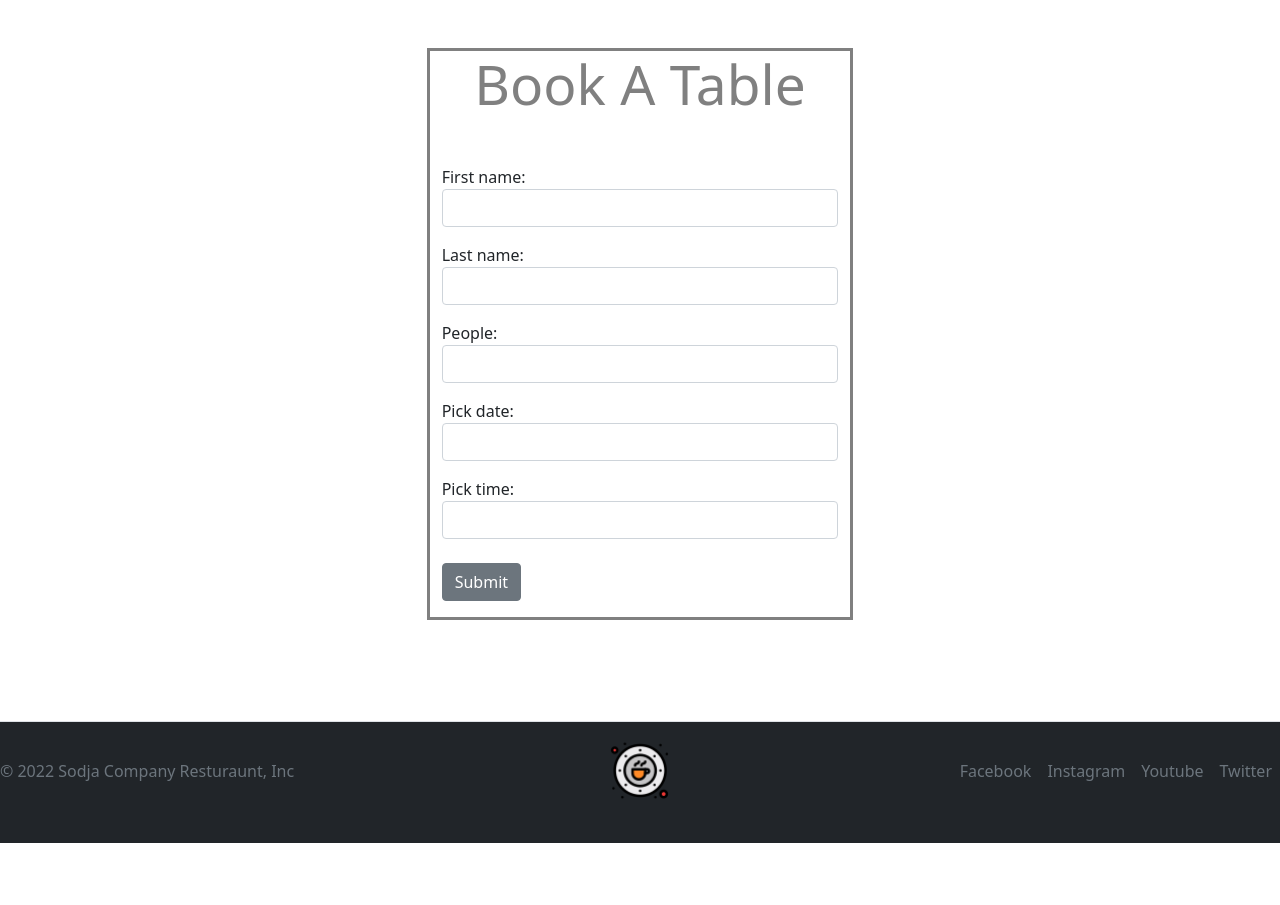
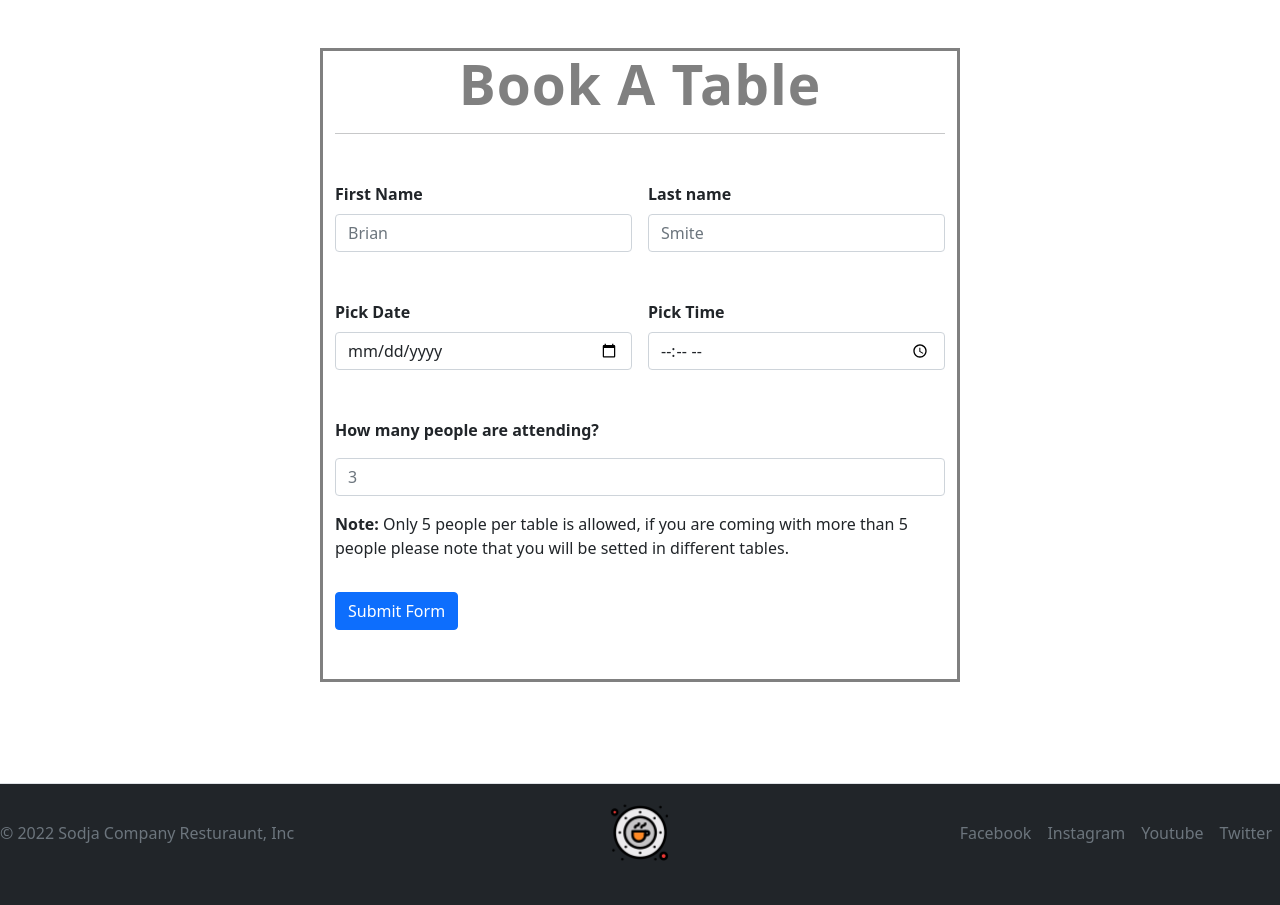
Before and after one commit to Arminas19/project4, a Django app: page /book-table.html in a window 1280 px wide. Shown: the part 66-971 px from the top of the page. Before the commit the page ends 909 px from the top, so only its background shows below. Run offline with Django 3.2, Linux system fonts and the light colour scheme; some libraries are stand-ins or nearby versions.

Commit message:
added style to my form

```diff
--- a/Schedule.txt
+++ b/Schedule.txt
@@ -29,3 +29,5 @@
 27/02/2022 - fix models.py and forms/views too.
 
 28/02/2022 - start styling my form in book-tables.html.
+
+01/03/2022 - create a success message when clicking submit.
--- a/bookings/forms.py
+++ b/bookings/forms.py
@@ -2,15 +2,27 @@ from django import forms
 from django.forms import ModelForm
 from .models import bookTable
 
+class DateInput(forms.DateInput):
+    input_type = 'pick_date'
 
 class BookTableForm(ModelForm):
     class Meta:
         model = bookTable
         fields = '__all__'
         widgets = {
-            'first_name': forms.TextInput(attrs={'class': 'form-control'}),
-            'last_name': forms.TextInput(attrs={'class': 'form-control'}),
-            'people': forms.NumberInput(attrs={'class': 'form-control'}),
-            'pick_date': forms.DateInput(attrs={'class': 'form-control'}),
-            'pick_time': forms.TimeInput(attrs={'class': 'form-control'}),
+            'first_name': forms.TextInput(attrs={'class': 'form-control', 'placeholder': 'Brian'}),
+            'last_name': forms.TextInput(attrs={'class': 'form-control', 'placeholder': 'Smite'}),
+            'people': forms.NumberInput(attrs={'class': 'form-control', 'placeholder': '3'}),
+           'pick_date': forms.DateInput(
+                format=('%d/%m/%Y'),
+                attrs={'class': 'form-control',
+                       'placeholder': 'Select a date',
+                       'type': 'date'
+                      }),
+            'pick_time': forms.TimeInput(
+                format=('%H:%M'),
+                attrs={'class': 'form-control',
+                'placeholder': 'Select a Time',
+                'type' : 'time'
+                }),
         }
--- a/templates/book-table.html
+++ b/templates/book-table.html
@@ -7,6 +7,15 @@
     <meta http-equiv="X-UA-Compatible" content="IE=edge">
     <meta name="viewport" content="width=device-width, initial-scale=1.0">
     <script src="https://kit.fontawesome.com/35936358ad.js" crossorigin="anonymous"></script>
+    <script src="https://cdn.jsdelivr.net/npm/bootstrap@5.1.3/dist/js/bootstrap.min.js"
+        integrity="sha384-QJHtvGhmr9XOIpI6YVutG+2QOK9T+ZnN4kzFN1RtK3zEFEIsxhlmWl5/YESvpZ13" crossorigin="anonymous">
+    </script>
+    <script src="https://cdnjs.cloudflare.com/ajax/libs/bootstrap-growl/1.0.0/jquery.bootstrap-growl.min.js"> </script>
+    <script src="https://code.jquery.com/jquery-3.6.0.js"
+        integrity="sha256-H+K7U5CnXl1h5ywQfKtSj8PCmoN9aaq30gDh27Xc0jk=" crossorigin="anonymous"></script>
+    <script src="https://cdn.jsdelivr.net/npm/bootstrap@5.1.3/dist/js/bootstrap.bundle.min.js"
+        integrity="sha384-ka7Sk0Gln4gmtz2MlQnikT1wXgYsOg+OMhuP+IlRH9sENBO0LRn5q+8nbTov4+1p" crossorigin="anonymous">
+    </script>
     <link href="https://cdn.jsdelivr.net/npm/bootstrap@5.1.3/dist/css/bootstrap.min.css" rel="stylesheet"
         integrity="sha384-1BmE4kWBq78iYhFldvKuhfTAU6auU8tT94WrHftjDbrCEXSU1oBoqyl2QvZ6jIW3" crossorigin="anonymous">
     <link rel="stylesheet" href="{% static 'css/style.css' %}">
@@ -17,7 +26,7 @@
 <body>
 
     <!-- This is my main nav bar  -->
-    <nav class="navbar navbar-expand-lg navbar-dark bg-dark sticky-top opacity-75">
+    <nav class="navbar navbar-expand-lg navbar-dark bg-dark opacity-75">
         <div class="container-fluid">
             <a class="navbar-brand mb-0 h1" href="#">Sodja Resturaunt
                 <img src="{% static 'assets/icon.png' %}" alt="" width="50" height="40">
@@ -29,7 +38,8 @@
             <div class="collapse navbar-collapse" id="navbarScroll">
                 <ul class="navbar-nav ms-auto my-2 my-lg-0" style="--bs-scroll-height: 100px;">
                     <li class="nav-item nav-item-header">
-                        <a class="nav-link nav-link-header" aria-current="page" href="{% url 'account_logout' %}">Logout</a>
+                        <a class="nav-link nav-link-header" aria-current="page"
+                            href="{% url 'account_logout' %}">Logout</a>
                     </li>
                     <li class="nav-item nav-item-header">
                         <a class="nav-link nav-item-header active" href="">Book Tables</a>
@@ -39,58 +49,52 @@
         </div>
     </nav>
     <div style="background-color:#fff;">
-
-
-<div class="container mt-5 col-md-4" style="background-color: #fff; border: 3px solid grey;">
-        <form action="" method="post">
-            <div class="row-12 mb-5">
-                <h1 class="text-center" style="font-size: 55px; color: grey;"> Book A Table </h1>
+        <div class="toast align-items-center" role="alert" aria-live="assertive" aria-atomic="true" id="myToast">
+            <div class="d-flex">
+              <div class="toast-body">
+              Hello, world! This is a toast message.
              </div>
-        {% csrf_token %}
-        {{ form.as_p }}
-        <div class="col-12">
-            <button type="submit" class="btn btn-secondary mb-3 mt-2">Submit</button>
+              <button type="button" class="btn-close me-2 m-auto" data-bs-dismiss="toast" aria-label="Close"></button>
             </div>
-    </form>
           </div>
 
-
-    <!-- <div class="container mt-5 col-md-4" style="background-color: #fff; border: 3px solid grey;">
+        <div class="container mt-5 col-md-6" style="background-color: #fff; border: 3px solid grey;">
             <div class="row-12 mb-5">
-            <h1 class="text-center" style="font-size: 55px; color: grey;"> Book A Table </h1>
+                <h1 class="text-center" style="font-size: 55px; color: grey; font-weight: bold; letter-spacing: 1px;">
+                    Book A Table </h1>
+                <hr>
             </div>
             <form class="row g-3">
                 <div class="col-md-6">
-          <label for="inputEmail4" class="form-label">First Name</label>
-          <input type="email" class="form-control" id="inputEmail4">
+                    <label for="inputEmail4" class="form-label" style="font-weight: bold;">First Name</label>
+                    {{ form.first_name }}
                 </div>
                 <div class="col-md-6">
-          <label for="inputPassword4" class="form-label">Last_name</label>
-          <input type="password" class="form-control" id="inputPassword4">
-        </div>
-        <div class="col-12">
-            <div class="form-check">
-              <input class="form-check-input" type="checkbox" id="gridCheck">
-              <label class="form-check-label" for="gridCheck">
-                How many people are attending?
-              </label>
-            </div>
+                    <label for="inputPassword4" class="form-label" style="font-weight: bold;">Last name</label>
+                    {{ form.last_name }}
                 </div>
 
-        <div class="col-md-6">
-          <label for="inputCity" class="form-label">Pick Date</label>
-          <input type="text" class="form-control" id="inputCity">
+                <div class="col-md-6 mt-5">
+                    <label for="inputCity" class="form-label" style="font-weight: bold;">Pick Date</label>
+                    {{ form.pick_date }}
                 </div>
-        <div class="col-md-6">
-            <label for="inputCity" class="form-label">Pick Time</label>
-            <input type="text" class="form-control" id="inputCity">
+                <div class="col-md-6 mt-5">
+                    <label for="inputCity" class="form-label" style="font-weight: bold;">Pick Time</label>
+                    {{ form.pick_time }}
                 </div>
-        <div class="col-12">
-          <button type="submit" class="btn btn-primary mb-3">Submit</button>
+                <div class="col-12 mt-5">
+                    <label for="" class="mb-3" style="font-weight: bold;">How many people are attending?</label>
+                    {{ form.people }}
+                    <p class="mt-3"> <strong>Note:</strong> Only 5 people per table is allowed, if you are coming with
+                        more than 5 people please note that you will be setted in different tables. </p>
+                </div>
+                <div class="col-12 mt-3">
+                    <button type="submit" class="btn btn-primary mb-3" data-bs-dismiss="alert"
+                        data-bs-target="#my-alert" onclick="bootstrapAlert()">Submit Form</button>
                 </div>
             </form>
             <hr style="Visibility: hidden;">
-</div> -->
+        </div>
         <hr style="Visibility: hidden;">
         <hr style="Visibility: hidden;">
         <hr style="Visibility: hidden;">
@@ -113,10 +117,15 @@
             <li class="nav-item"><a href="#" class="nav-link px-2 text-muted">Twitter</a></li>
         </ul>
     </footer>
-    <script src="https://cdn.jsdelivr.net/npm/bootstrap@5.1.3/dist/js/bootstrap.bundle.min.js"
-        integrity="sha384-ka7Sk0Gln4gmtz2MlQnikT1wXgYsOg+OMhuP+IlRH9sENBO0LRn5q+8nbTov4+1p" crossorigin="anonymous">
+    <script>
+        function bootstrapAlert() {
+        let myAlert = document.querySelectorAll('.toast');
+        let bsAlert = new bootstrap.Toast(myAlert);
+        bsAlert.show();
+
+
+        }
     </script>
-
 </body>
 
 </html>
```
Lines whose indentation alone changed are shown as unchanged.
